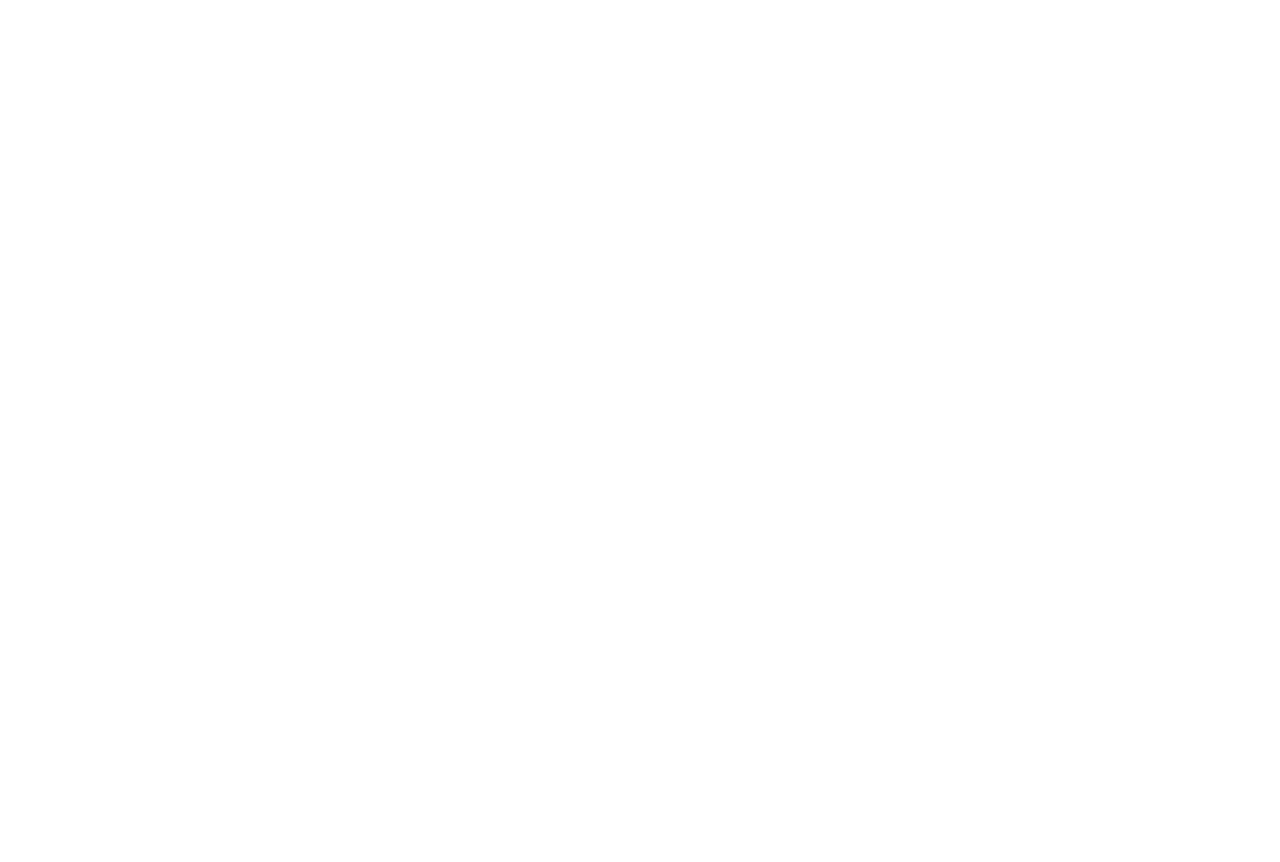
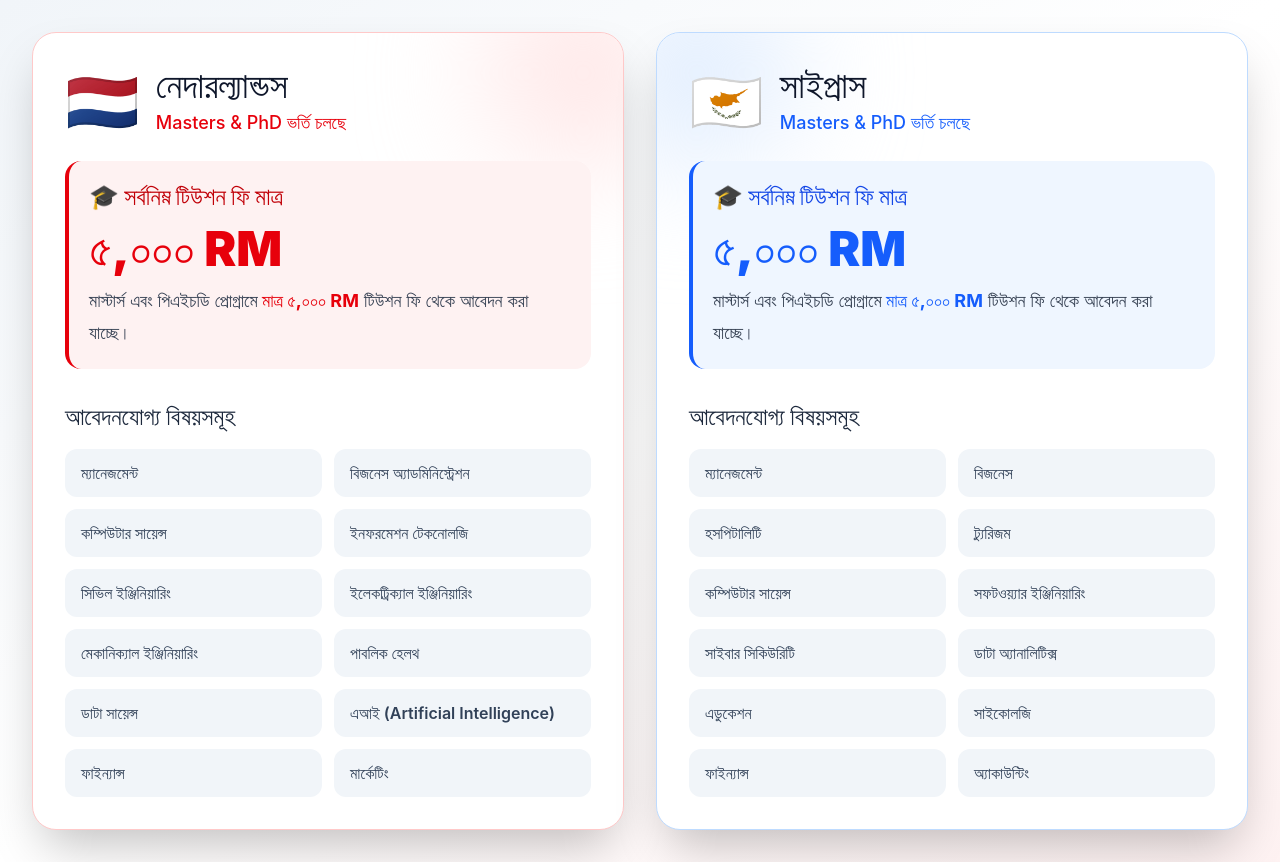
Before and after one commit to MohammadJewelRana/avelon-edu, a React (Vite) app: page / in a window 1280 px wide. Before the commit the page ends 800 px from the top, so only its background shows below. Built offline with nearby package versions, Linux system fonts and the light colour scheme.

Commit message:
basic structure for home page

```diff
--- a/src/pages/home/Home.tsx
+++ b/src/pages/home/Home.tsx
@@ -1,13 +1,173 @@
+ const netherlandsSubjects = [
+  "ম্যানেজমেন্ট",
+  "বিজনেস অ্যাডমিনিস্ট্রেশন",
+  "কম্পিউটার সায়েন্স",
+  "ইনফরমেশন টেকনোলজি",
+  "সিভিল ইঞ্জিনিয়ারিং",
+  "ইলেকট্রিক্যাল ইঞ্জিনিয়ারিং",
+  "মেকানিক্যাল ইঞ্জিনিয়ারিং",
+  "পাবলিক হেলথ",
+  "ডাটা সায়েন্স",
+  "এআই (Artificial Intelligence)",
+  "ফাইন্যান্স",
+  "মার্কেটিং",
+];
 
-
-
+const cyprusSubjects = [
+  "ম্যানেজমেন্ট",
+  "বিজনেস",
+  "হসপিটালিটি",
+  "ট্যুরিজম",
+  "কম্পিউটার সায়েন্স",
+  "সফটওয়্যার ইঞ্জিনিয়ারিং",
+  "সাইবার সিকিউরিটি",
+  "ডাটা অ্যানালিটিক্স",
+  "এডুকেশন",
+  "সাইকোলজি",
+  "ফাইন্যান্স",
+  "অ্যাকাউন্টিং",
+];
 
 const Home = () => {
-    return (
-        <div className=" h-screen">
+  return (
+    <div className="min-h-screen w-full bg-gradient-to-br from-slate-100 via-white to-red-50 flex items-center justify-center p-5 md:p-8">
+      <div className="grid w-full max-w-7xl grid-cols-1 gap-8 lg:grid-cols-2">
+
+        {/* Netherlands */}
+
+        <div className="relative overflow-hidden rounded-3xl border border-red-200 bg-white p-8 shadow-2xl">
+
+          <div className="absolute -right-12 -top-12 h-44 w-44 rounded-full bg-red-100 blur-3xl"></div>
+
+          <div className="relative z-10">
+
+            <div className="mb-6 flex items-center gap-4">
+
+              <div className="text-6xl">🇳🇱</div>
+
+              <div>
+                <h2 className="text-4xl font-black text-slate-900">
+                  নেদারল্যান্ডস
+                </h2>
+
+                <p className="mt-1 text-lg font-medium text-red-600">
+                  Masters & PhD ভর্তি চলছে
+                </p>
+              </div>
+            </div>
+
+            <div className="rounded-2xl border-l-4 border-red-600 bg-red-50 p-5">
+
+              <h3 className="text-2xl font-extrabold text-red-700">
+                🎓 সর্বনিম্ন টিউশন ফি মাত্র
+              </h3>
+
+              <div className="mt-3 text-5xl font-black text-red-600">
+                ৫,০০০ RM
+              </div>
+
+              <p className="mt-3 text-lg leading-8 text-gray-700">
+                মাস্টার্স এবং পিএইচডি প্রোগ্রামে
+                <span className="font-bold text-red-600">
+                  {" "}
+                  মাত্র ৫,০০০ RM
+                </span>{" "}
+                টিউশন ফি থেকে আবেদন করা যাচ্ছে।
+              </p>
+            </div>
+
+            <div className="mt-8">
+
+              <h4 className="mb-4 text-2xl font-bold text-slate-800">
+                আবেদনযোগ্য বিষয়সমূহ
+              </h4>
+
+              <div className="grid grid-cols-2 gap-3">
+
+                {netherlandsSubjects.map((subject) => (
+                  <div
+                    key={subject}
+                    className="rounded-xl bg-slate-100 px-4 py-3 font-semibold text-slate-700 transition hover:bg-red-600 hover:text-white"
+                  >
+                    {subject}
+                  </div>
+                ))}
+              </div>
+            </div>
+
+          </div>
+        </div>
+
+        {/* Cyprus */}
+
+        <div className="relative overflow-hidden rounded-3xl border border-blue-200 bg-white p-8 shadow-2xl">
+
+          <div className="absolute -left-12 -top-12 h-44 w-44 rounded-full bg-blue-100 blur-3xl"></div>
+
+          <div className="relative z-10">
+
+            <div className="mb-6 flex items-center gap-4">
+
+              <div className="text-6xl">🇨🇾</div>
+
+              <div>
+                <h2 className="text-4xl font-black text-slate-900">
+                  সাইপ্রাস
+                </h2>
+
+                <p className="mt-1 text-lg font-medium text-blue-600">
+                  Masters & PhD ভর্তি চলছে
+                </p>
+              </div>
+            </div>
+
+            <div className="rounded-2xl border-l-4 border-blue-600 bg-blue-50 p-5">
+
+              <h3 className="text-2xl font-extrabold text-blue-700">
+                🎓 সর্বনিম্ন টিউশন ফি মাত্র
+              </h3>
+
+              <div className="mt-3 text-5xl font-black text-blue-600">
+                ৫,০০০ RM
+              </div>
+
+              <p className="mt-3 text-lg leading-8 text-gray-700">
+                মাস্টার্স এবং পিএইচডি প্রোগ্রামে
+                <span className="font-bold text-blue-600">
+                  {" "}
+                  মাত্র ৫,০০০ RM
+                </span>{" "}
+                টিউশন ফি থেকে আবেদন করা যাচ্ছে।
+              </p>
+            </div>
+
+            <div className="mt-8">
+
+              <h4 className="mb-4 text-2xl font-bold text-slate-800">
+                আবেদনযোগ্য বিষয়সমূহ
+              </h4>
+
+              <div className="grid grid-cols-2 gap-3">
+
+                {cyprusSubjects.map((subject) => (
+                  <div
+                    key={subject}
+                    className="rounded-xl bg-slate-100 px-4 py-3 font-semibold text-slate-700 transition hover:bg-blue-600 hover:text-white"
+                  >
+                    {subject}
+                  </div>
+                ))}
+              </div>
+
+            </div>
+
+          </div>
 
         </div>
-    );
+
+      </div>
+    </div>
+  );
 };
 
 export default Home;
```
